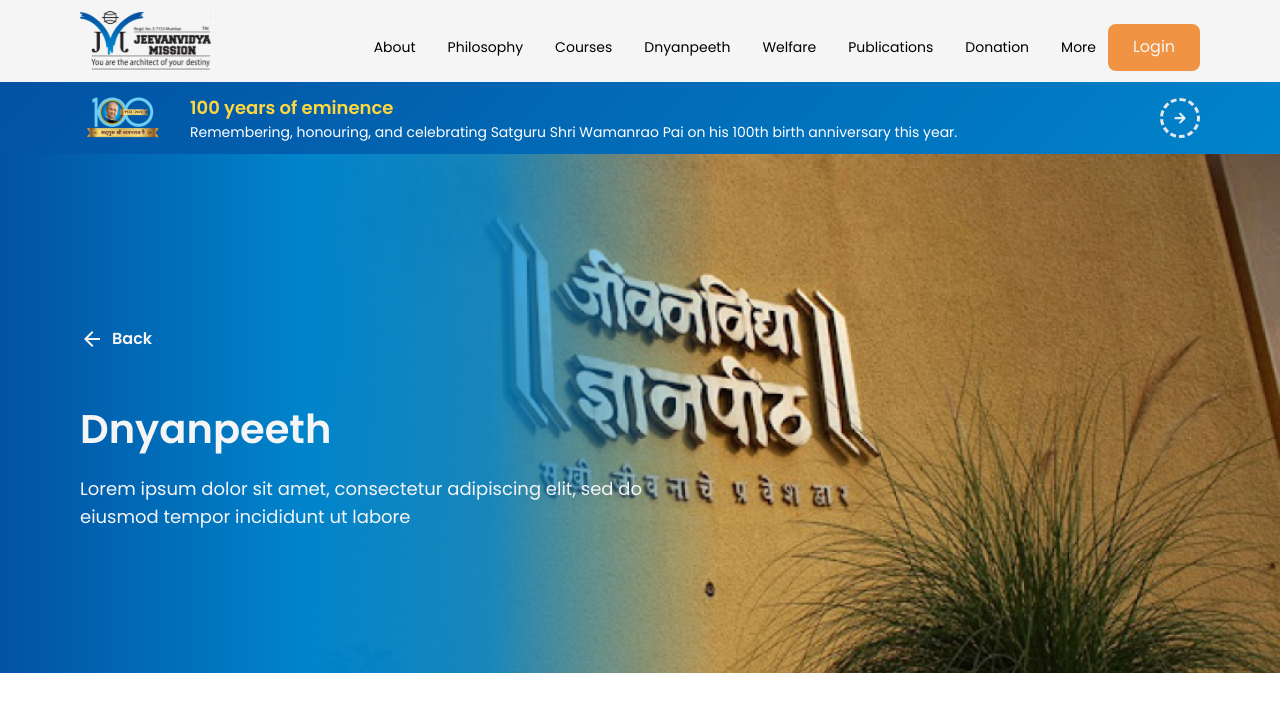
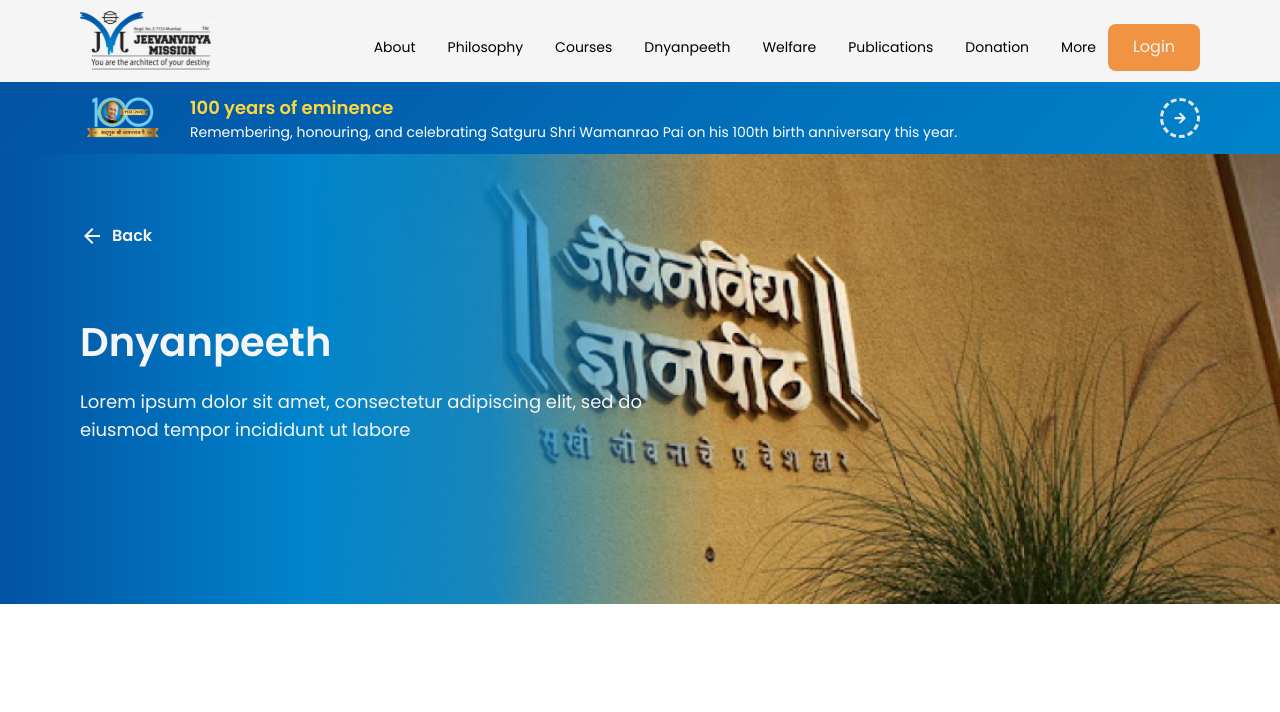
Before and after one commit to Lemon-Yellow-LLP/jeevanvidya, a React (Vite) app: page /dnyanpeeth in a window 1280 px wide. Shown: the top 712 px of the page. Built offline with nearby package versions, Linux system fonts and the light colour scheme.

Commit message:
added new fixes to the hero banner

```diff
--- a/src/components/HeroBanner/index.jsx
+++ b/src/components/HeroBanner/index.jsx
@@ -5,9 +5,9 @@ import BackArrow from '@/assets/backarrow.png';
 
 const HeroBanner = ({ bannerImg, bannerTitle, bannerDesc, children, ...props }) => {
   return (
-    <div className='relative banner h-[480px] md:h-full'>
-      <img src={bannerImg} alt='' className='w-full' />
-      <div className='flex flex-col gap-12 absolute md:top-1/3 px-4 pb-6 md:pl-20 w-full z-10'>
+    <div className='relative banner h-[480px] md:h-[450px]'>
+      <img src={bannerImg} alt='' className='w-full h-full object-cover object-center' />
+      <div className='flex flex-col gap-12 md:gap-16 absolute bottom-6 md:bottom-0 md:top-[70px] px-4 md:px-20 w-full z-10'>
         <Link className='flex items-center gap-2'>
           <img src={BackArrow} alt='' />
           <span className='text-sm md:text-base font-semibold text-dark-white'>Back</span>
--- a/src/index.css
+++ b/src/index.css
@@ -77,7 +77,7 @@ body {
     rgba(0, 132, 203, 0) 56.33%
   );
 }
-@media only screen and (max-width: 1024px) {
+@media only screen and (max-width: 767px) {
   .banner::before {
     background: linear-gradient(
       360deg,
```
